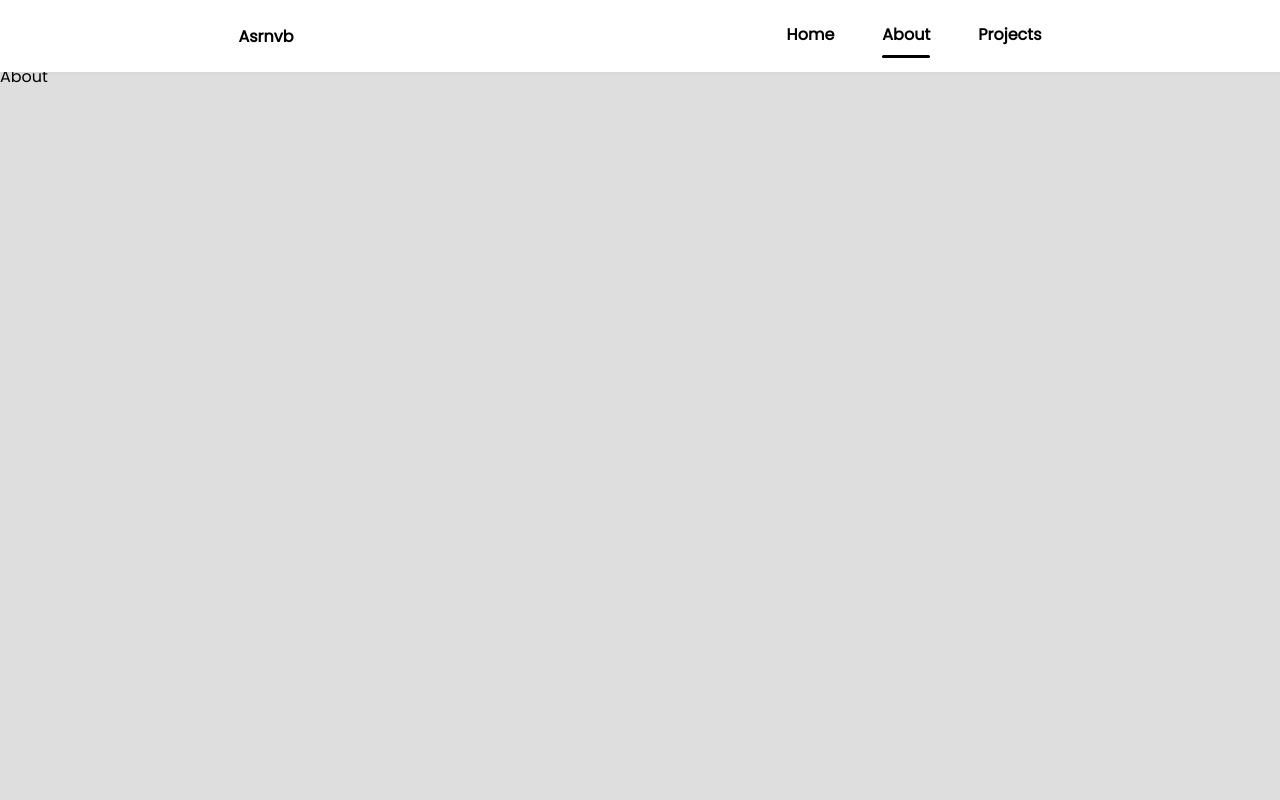
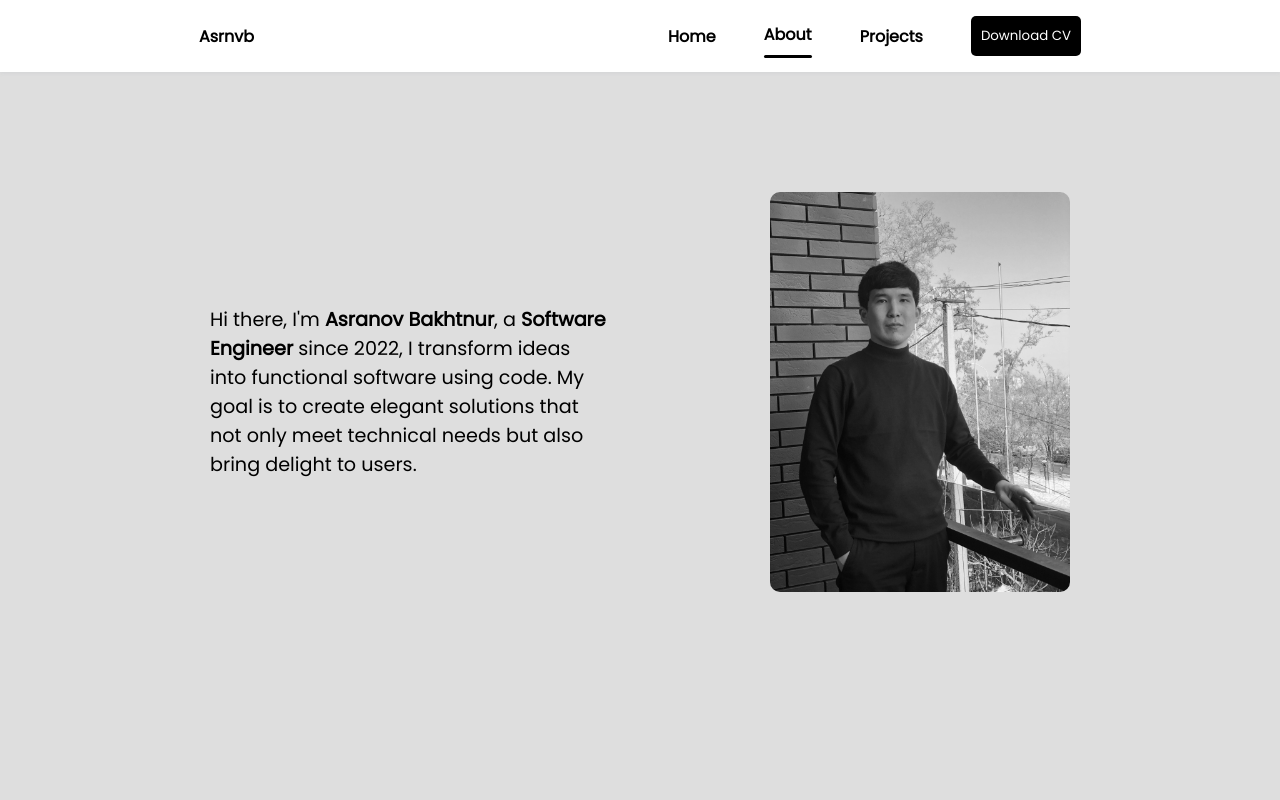
Before and after one commit to Asranov/asrnvb.uz, a React (Create React App) app: page /about in a window 1280 px wide. Shown: the top 800 px of the page. Built offline with nearby package versions, Linux system fonts and the light colour scheme.

Commit message:
about finished

```diff
--- a/src/components/Footer/Footer.css
+++ b/src/components/Footer/Footer.css
@@ -8,14 +8,14 @@
 
 .footer__title {
   font-size: 2rem;
-  margin-bottom: 2rem;
+  margin-bottom: 1.5rem;
 }
 
 .footer__socials {
   display: flex;
   justify-content: center;
   gap: 20px;
-  margin-bottom: 2rem;
+  margin-bottom: 1.5rem;
 }
 
 .social__icon {
--- a/src/components/Header/Header.css
+++ b/src/components/Header/Header.css
@@ -24,6 +24,7 @@
 
 .nav__list {
   display: flex;
+  align-items: center;
 }
 
 .nav__item {
@@ -59,6 +60,21 @@
   cursor: pointer;
 }
 
+.download__btn {
+  padding: 10px 10px;
+  border: none;
+  border-radius: 5px;
+  cursor: pointer;
+  transition: 0.3s;
+  background: #000;
+  color: #fff;
+}
+
+.download__btn:hover {
+  background: #dedede;
+  color: #000;
+}
+
 @media only screen and (max-width: 767px) {
   .nav {
     height: 3rem;
@@ -82,6 +98,7 @@
 
   .nav__list {
     flex-direction: column;
+    align-items: flex-start;
     margin: 0;
     padding: 0;
   }
@@ -98,4 +115,9 @@
   .nav__item {
     margin-bottom: 2rem;
   }
+
+  .download__btn {
+    background: #dedede;
+    color: #000;
+  }
 }
--- a/src/components/Header/Header.tsx
+++ b/src/components/Header/Header.tsx
@@ -13,6 +13,13 @@ function Header() {
 
   const isActive = (path: string) => {
     return location.pathname === path ? 'active' : '';
+  };
+
+  const handleDownload = () => {
+    const link = document.createElement('a');
+    link.href = process.env.PUBLIC_URL + '/CV.pdf';
+    link.download = `Asranov's CV`;
+    link.click();
   };
 
   return (
@@ -40,6 +47,9 @@ function Header() {
                 Projects
               </a>
             </div>
+            <div className='nav__item'>
+              <button className='download__btn' onClick={handleDownload}>Download CV</button>
+            </div>
           </div>
         </div>
         <div className="nav__toggle" id="nav-toggle" onClick={handleChange}>
--- /dev/null
+++ b/src/declarations.d.ts
@@ -0,0 +1,4 @@
+declare module '*.jpg' {
+  const value: any;
+  export default value;
+}
--- a/src/routers/About/About.css
+++ b/src/routers/About/About.css
@@ -3,9 +3,47 @@
   row-gap: 5rem;
   padding: 4rem 0 5rem;
   height: 100vh;
-  /* background-image: url("../../assets/images/profile_photo2.JPG"); */
   background-color: #dedede;
   background-position: top;
   background-size: cover;
   background-attachment: fixed;
 }
+
+.about__container {
+  height: 100%;
+  display: flex;
+  justify-content: center;
+  align-items: center;
+  gap: 10rem;
+}
+
+.about__content {
+  width: 400px;
+}
+
+.about__content p {
+  font-size: 1.2rem;
+}
+
+.about__container img {
+  max-width: 300px;
+  height: auto;
+  display: block;
+  border-radius: 10px;
+}
+
+@media only screen and (max-width: 767px) {
+  .about__container {
+    flex-wrap: wrap-reverse;
+    gap: 0rem;
+  }
+
+  .about__content {
+    width: 400px;
+    margin: 0 10px 20px 10px;
+  }
+
+  .about__content p {
+    font-size: 1rem;
+  }
+}
--- a/src/routers/About/About.tsx
+++ b/src/routers/About/About.tsx
@@ -1,9 +1,23 @@
 import React from 'react'
 import "./About.css"
+import avatar from "../../assets/images/avatar.jpg";
 
 function About() {
   return (
-    <div className='about'>About</div>
+    <div className='about'>
+      <div className="about__container">
+        <div className='about__content'>
+          <p>
+            Hi there, I'm <b>Asranov Bakhtnur</b>, a <b>Software Engineer</b> since 2022,
+            I transform ideas into functional software using code.
+            My goal is to create elegant solutions that not only meet technical needs but also bring delight to users.
+          </p>
+        </div>
+        <div className="about__image">
+          <img src={avatar} alt="avatar" />
+        </div>
+      </div>
+    </div>
   )
 }
 
```
Also changed, not shown: src/assets/images/avatar.jpg (added), 1 other file (tests, documents, lock files or other folders).
